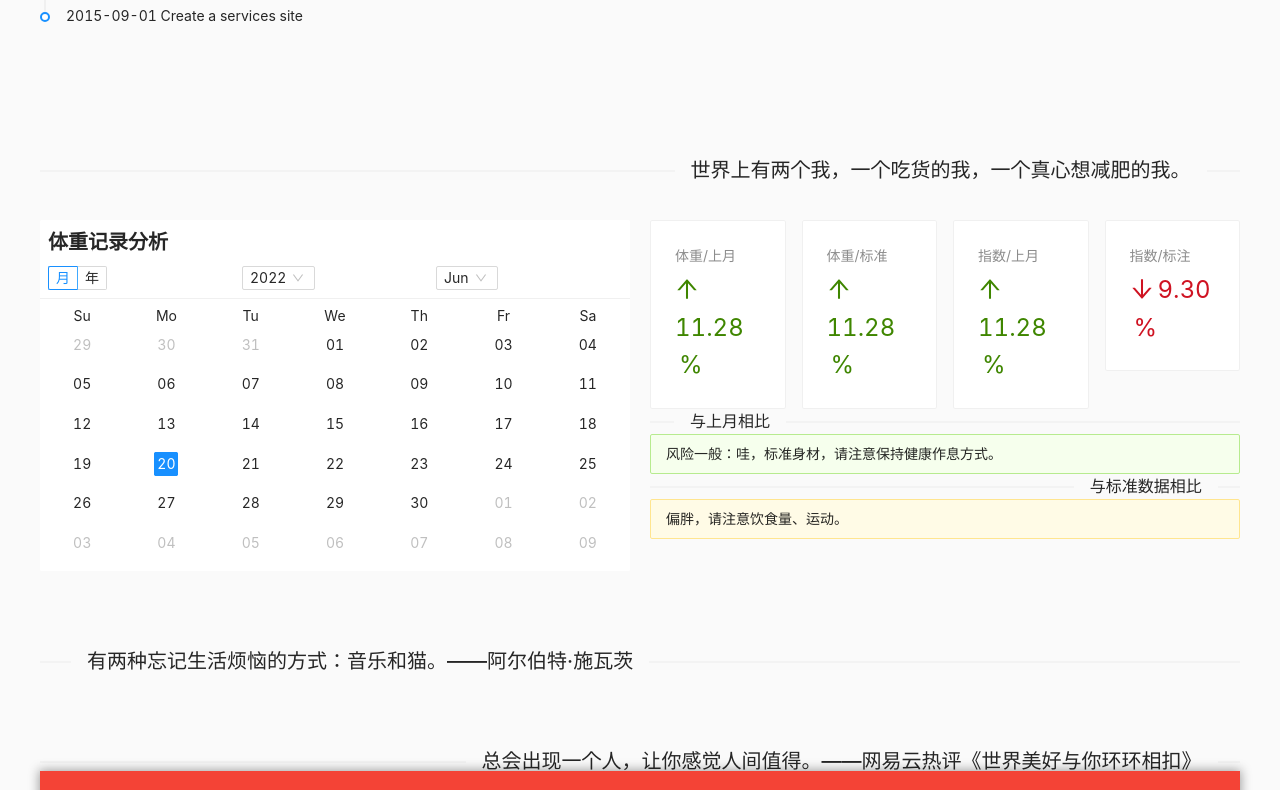
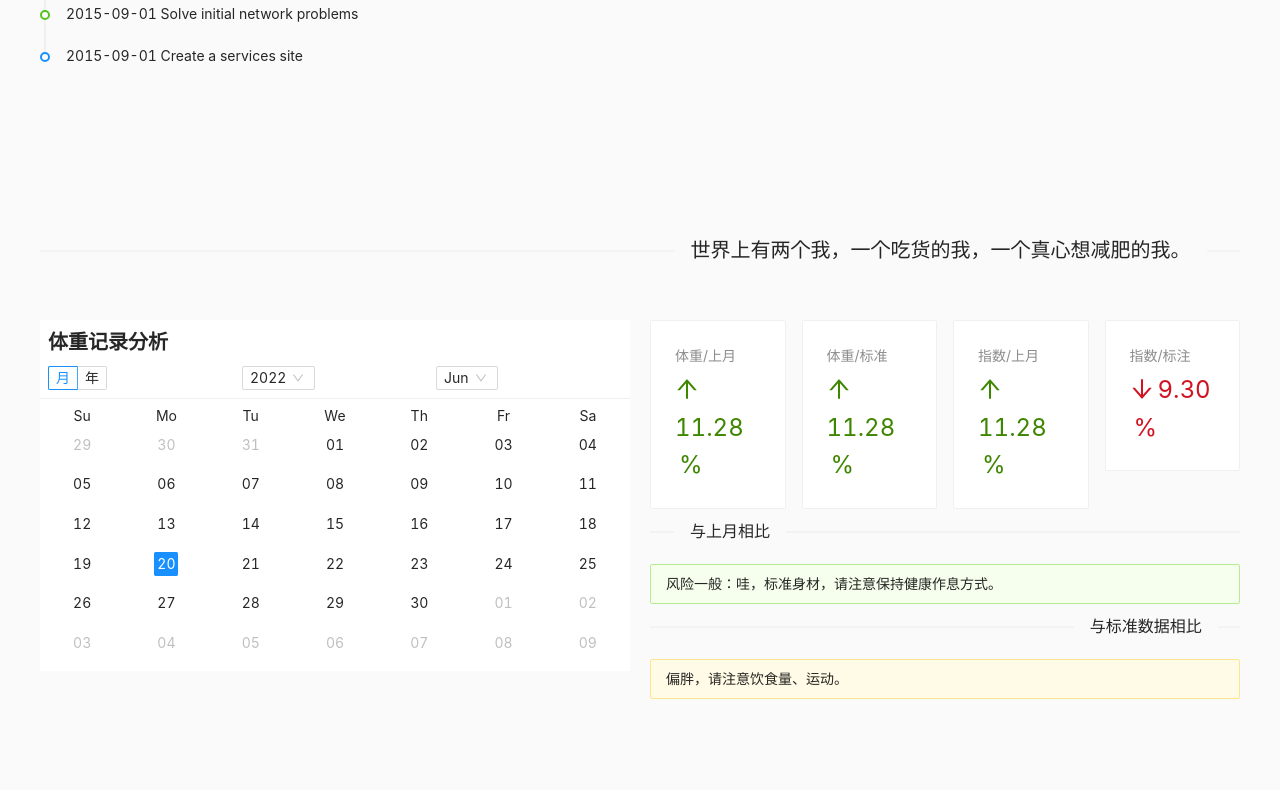
Before and after one commit to liuyav/liuyav.github.io, a React (Create React App) app: page /life in a window 1280 px wide. Shown: the part 620-1410 px from the top of the page. Built offline with nearby package versions, Linux system fonts and the light colour scheme.

Commit message:
ui: 生活页面ui更新

```diff
--- a/src/components/Module/index.module.scss
+++ b/src/components/Module/index.module.scss
@@ -2,9 +2,15 @@
 
 .wrap {
   margin: 0 auto;
-  padding: calc($moduleSpacing) 0;
+  padding: $moduleSpacing 0;
   width: $contentWidth;
   position: relative;
+  &.isDivider {
+    padding: calc($moduleSpacing + $contentSpacing) 0;
+    div[class~='ant-divider'] {
+      padding-bottom: $contentSpacing;
+    }
+  }
   div[class~='ant-divider'] {
     margin: 0;
   }
--- a/src/components/Module/index.tsx
+++ b/src/components/Module/index.tsx
@@ -18,9 +18,10 @@ interface Props {
 const Module: ElementType = (props: Props) => {
   const { primary = false, children, title = '', dir = 'undefined' } = props;
 
+  const classNames = dir !== 'undefined' ? `${styles.wrap} ${styles.isDivider}` : `${styles.wrap}`;
   return (
     <div style={{ backgroundColor: primary ? styles.moduleColor : styles.bgColor }}>
-      <div className={styles.wrap}>
+      <div className={classNames}>
         {title && dir ? (
           <Divider orientation={dir}>
             <h2>{title}</h2>
--- a/src/views/life/NeteaseCloudMusic/index.module.scss
+++ b/src/views/life/NeteaseCloudMusic/index.module.scss
@@ -6,6 +6,7 @@ $asideTitleColor: #9e9e9e;
 
 .musicWrap {
   box-shadow: 0 0 10px 1px #9e9e9e;
+  margin-top: $moduleSpacing;
 }
 
 .musicBody {
--- a/src/views/life/Weight/RecordAnalysis/index.tsx
+++ b/src/views/life/Weight/RecordAnalysis/index.tsx
@@ -7,7 +7,6 @@ const RecordAnalysis: ElementType = () => {
   return (
     <>
       <div className={styles.dietRecommend}>
-        <div className="site-statistic-demo-card">
         <Row gutter={16}>
           <Col span={6}>
             <Card>
@@ -58,11 +57,10 @@ const RecordAnalysis: ElementType = () => {
             </Card>
           </Col>
         </Row>
-        </div>
         <Divider orientation="left">与上月相比</Divider>
-        <Alert message="风险一般：哇，标准身材，请注意保持健康作息方式。	" type="success" />
+        <Alert message="风险一般：哇，标准身材，请注意保持健康作息方式。" type="success" />
         <Divider orientation="right">与标准数据相比</Divider>
-        <Alert message="偏胖，请注意饮食量、运动。	" type="warning" />
+        <Alert message="偏胖，请注意饮食量、运动。" type="warning" />
       </div>
     </>
   );
--- a/src/views/life/Weight/RecordCalendar/index.tsx
+++ b/src/views/life/Weight/RecordCalendar/index.tsx
@@ -7,7 +7,7 @@ const RecordCalendar: ElementType = () => {
   };
 
   return (
-    <div className="site-calendar-customize-header-wrapper">
+    <div>
       <Calendar
         fullscreen={false}
         headerRender={({ value, type, onChange, onTypeChange }) => {
--- a/src/views/life/Weight/index.module.scss
+++ b/src/views/life/Weight/index.module.scss
@@ -5,5 +5,8 @@
   margin-top: $moduleSpacing;
   & div {
     flex: 1;
+    [class~='ant-divider'] {
+      margin-top: calc($contentSpacing / 2);
+    }
   }
 }
```
Lines whose indentation alone changed are shown as unchanged.
